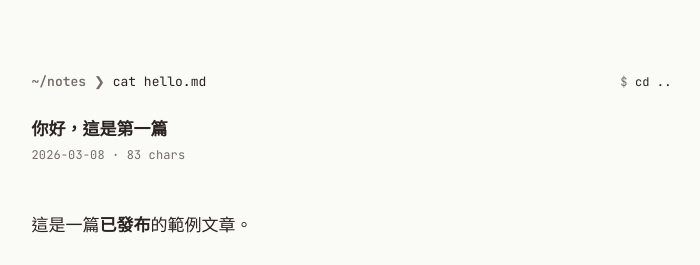
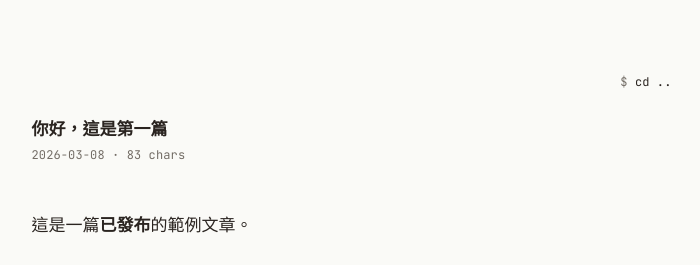
Before and after one commit to laiyenju/laiyenju.github.io, a Jekyll site: the page built from published/2026-03-08-hello.md, in a window 1280 px wide. Shown: the top 265 px of the page, without its empty margins (281-981 px from the left). Built offline with Jekyll 4.4.1, drawn with Linux system fonts in a browser that asks for light colours; some web fonts are replaced.

Commit message:
Article page: drop the cat command line
The note's page no longer keeps "~/notes ❯ cat <file>.md" at its top;
only $ cd .. stays, at the right, above the title. Opening a note from
the list still types cat on the live prompt and prints the note below
it; the command now scrolls away above, as in a terminal, instead of
being replaced by the article's copy of it. The page's own arrival
starts from the title.

Co-Authored-By: Claude Opus 5.5 <noreply@anthropic.com>
Claude-Session: https://claude.ai/code/session_013iANxFJG53qqgxQt1G8VWB

```diff
--- a/_layouts/default.html
+++ b/_layouts/default.html
@@ -41,13 +41,6 @@
   {% include theme-boot.html %}
   <canvas data-koi class="post-pond" aria-hidden="true"></canvas>
 
-  {% comment %}The file this page was written as, without its date: 2026-10-29-markdown-styles.md → markdown-styles.md{% endcomment %}
-  {% assign name_parts = page.name | split: "-" %}
-  {% if name_parts.size > 3 and name_parts[0].size == 4 %}
-    {% assign file_name = name_parts | slice: 3, name_parts.size | join: "-" %}
-  {% else %}
-    {% assign file_name = page.name %}
-  {% endif %}
   {% assign chars = content | strip_html | strip_newlines | remove: " " | size %}
 
   {% comment %}Older and newer notes, for the pager at the end.{% endcomment %}
@@ -65,7 +58,6 @@
   <article class="post">
     <header class="post-head">
       <div class="post-bar">
-        <p class="post-cmd"><span class="sh-dir">~/notes</span> <span class="sh-arrow">❯</span> <span class="post-cmd-text">cat {{ file_name }}</span></p>
         <a class="post-back" href="{{ '/notes/' | relative_url }}"><span class="sh-dollar">$</span> cd ..</a>
       </div>
       <h1 class="post-title">{{ page.title }}</h1>
--- a/assets/css/site.css
+++ b/assets/css/site.css
@@ -1104,10 +1104,11 @@ body.has-rail .post-prose .footnotes {
       that renders Markdown (after Charm's Glow). Body text stays in the
       reading face; the terminal lives in the structure around it. —— */
 
-/* Header: the cat command with $ cd .. beside it, the title, date · chars. */
+/* Header: $ cd .. at the right, the title, date · chars. The cat command
+   that opened the note is not kept; it scrolled away like a terminal's. */
 .post-bar {
   display: flex;
-  justify-content: space-between;
+  justify-content: flex-end;
   align-items: baseline;
   gap: 16px;
 }
@@ -1119,18 +1120,6 @@ body.has-rail .post-prose .footnotes {
 }
 .post-back .sh-dollar {
   color: #736d66;
-}
-.post-cmd {
-  flex: 1;
-  min-width: 0;
-  margin: 0;
-  font-family: "JetBrains Mono", "Noto Sans TC", ui-monospace, monospace;
-  font-size: 13px;
-  line-height: 1.6;
-  color: #2a2420;
-  white-space: nowrap;
-  overflow: hidden;
-  text-overflow: ellipsis;
 }
 .post-bar + .post-title {
   margin-top: 20px;
@@ -1332,8 +1321,7 @@ canvas[data-koi].is-leaving {
   transition: opacity 300ms ease;
 }
 
-/* Arrival, like `cat` in a terminal (see post.js): the command line, then
-   the title typed character by character behind a block cursor, the date
+/* Arrival, like `cat` in a terminal (see post.js): the title typed character by character behind a block cursor, the date
    line typed out, and the first screen of prose streamed in line by line.
    Everything below the first screen is simply there. A key, a scroll or a
    tap finishes it at once (.stream-done). Should the script not run, a
@@ -1460,7 +1448,6 @@ body.theme-night .post-pager time,
 body.theme-night .post-end .sh-dim,
 body.theme-night .post-end .sh-keys { color: #8a8f99; }
 body.theme-night .post-title,
-body.theme-night .post-cmd,
 body.theme-night .post-end { color: #e8e6e3; }
 body.theme-night .post-back .sh-dollar { color: #8a8f99; }
 body.theme-night .post-head .sh-prompt,
--- a/assets/js/post.js
+++ b/assets/js/post.js
@@ -77,8 +77,7 @@
     });
   }
 
-  /* —— Arrival, like `cat` in a terminal: the command (unless it was typed on
-        the notes list and carried up), the title typed character by
+  /* —— Arrival, like `cat` in a terminal: the title typed character by
         character, the date line typed out, then the first screen of prose
         streamed in line by line. Below the first screen everything is simply
         there. A key, a scroll or a tap finishes it at once. Off when motion
@@ -120,7 +119,6 @@
     var root = document.documentElement;
     if (!root.classList.contains("post-print")) return;
     var bar = document.querySelector(".post-bar");
-    var cmd = document.querySelector(".post-cmd-text");
     var title = document.querySelector(".post-title");
     var meta = document.querySelector(".post-meta");
     var end = document.querySelector(".post-end");
@@ -130,8 +128,7 @@
 
     function typeBar(next) {
       show(bar);
-      if (!cmd) return next();
-      finishers.push(typeText(cmd, 26, function () { later(120, next); }));
+      next();
     }
     function typeTitle(next) {
       if (!title) return next();
--- a/assets/js/shell.js
+++ b/assets/js/shell.js
@@ -271,10 +271,11 @@
       }, function () { finish(plain); });
     })();
 
-    // 2. Print it below, scrolling a line at a time, until the command is where the article has it.
+    // 2. Print it below the command, scrolling a line at a time, until the
+    // note's header is where the article has it. The command scrolls away
+    // above, as in a terminal; the article does not keep it.
     function print(copy) {
       live.after(copy);
-      live.hidden = true; // the copy's own command line stands in for it, in the same text
       if (canvas) canvas.classList.add("is-leaving");
       var bar = copy.querySelector(".post-bar") || copy.firstChild;
       var top = window.matchMedia("(max-width: 640px)").matches ? 48 : 72; // the article's top padding
```
Also changed, not shown: README.md.
